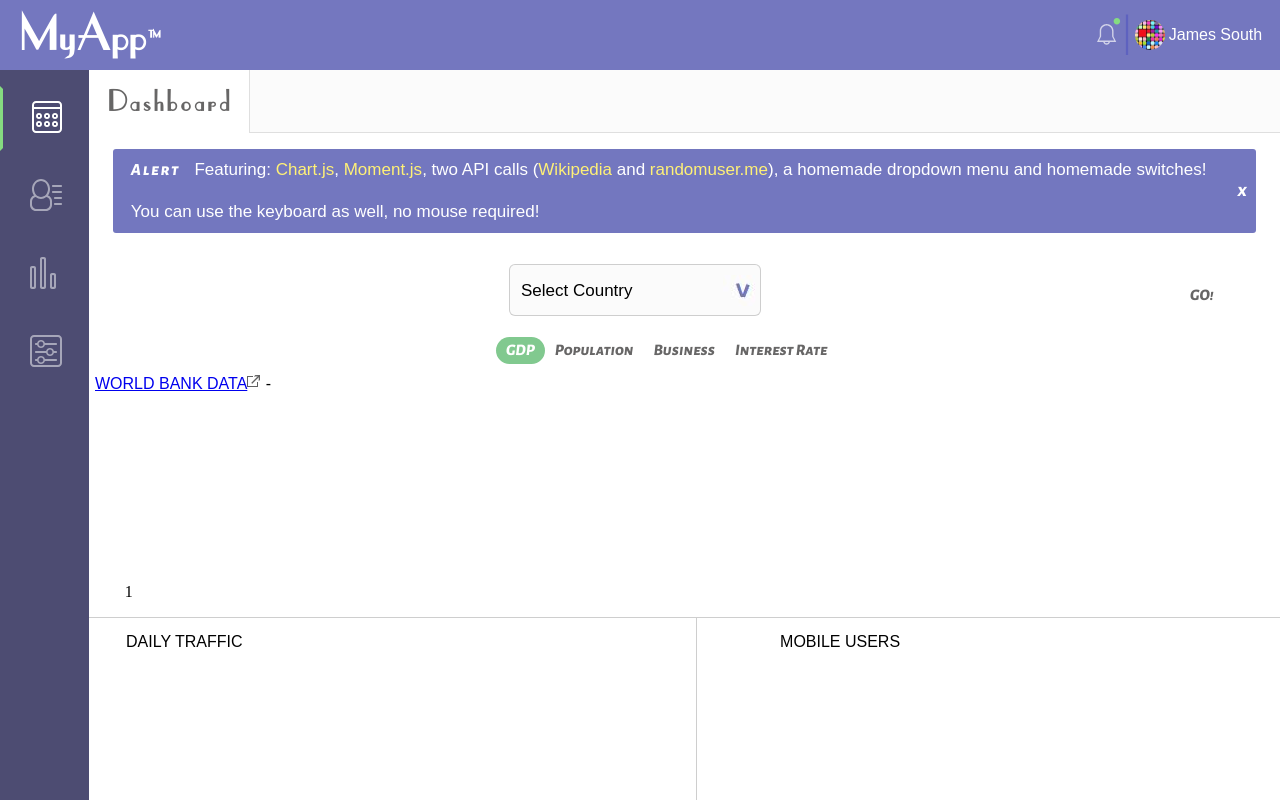
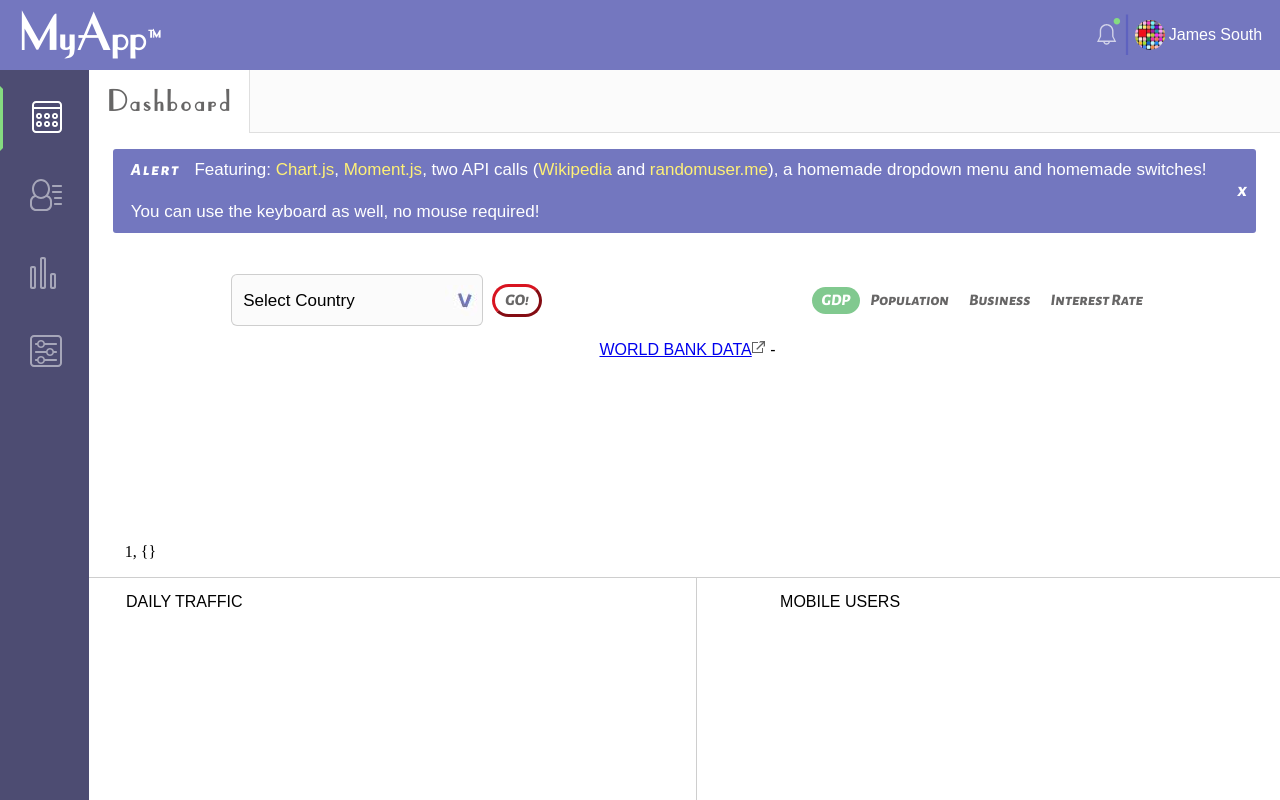
Before and after one commit to jamessouth/dashboard, a Vue app in the folder web-app-dashboard/: page /#/1 in a window 1280 px wide. Shown: the top 800 px of the page. Built offline with nearby package versions, Linux system fonts and the light colour scheme.

Commit message:
begin store

```diff
--- a/web-app-dashboard/src/components/LineChart.vue
+++ b/web-app-dashboard/src/components/LineChart.vue
@@ -1,13 +1,13 @@
 <template>
   <div class="line-chart">
     <canvas></canvas>
-    <p>{{ country }}</p>
+    <p>{{ country }}, {{ this.$store.state.data }}</p>
   </div>
 </template>
 
 <script>
 export default {
-  props: ['country'],
+  props: ['country', 'data'],
   name: 'LineChart',
 };
 </script>
--- a/web-app-dashboard/src/components/LineChartControls.vue
+++ b/web-app-dashboard/src/components/LineChartControls.vue
@@ -1,27 +1,21 @@
 <template>
-
   <div id="visits" class="line-controls">
-
-    <!-- <div class="dropdown"> -->
-      <select @change="changeCountry">
+    <div class="dropdown">
+      <select>
         <option selected disabled value="">Select Country</option>
       </select>
-      <button>GO!</button>
-    <!-- </div> -->
-
+      <button @click="changeCountry">GO!</button>
+    </div>
     <div class="line-buttons">
       <button class="line-selected">GDP</button>
       <button>Population</button>
       <button>Business</button>
       <button>Interest Rate</button>
     </div>
-
     <p>
       <a class="newwindow" rel="noopener noreferrer" target="_blank" href="https://data.worldbank.org/">world bank data</a> - <span id="wbdata"></span>
     </p>
-
   </div>
-
 </template>
 
 <script>
@@ -30,14 +24,19 @@ import countries from '@/assets/iso2countries';
 export default {
   name: 'LineChartControls',
   methods: {
-    changeCountry(e) {
-      console.log(e);
+    changeCountry() {
+      const country = document.querySelector('select').selectedOptions;
+      this.$router.push(`/${country[0].value}`.toLowerCase().replace(/ /g, '-'));
+      this.$store.dispatch('getData', {
+        countryCode: country[0].code.toLowerCase(),
+      });
+      console.log(country[0].value, country[0].code);
     },
   },
   mounted() {
     for (let i = 0; i < countries.length; i += 1) {
       const opt = document.createElement('option');
-      opt.value = `${countries[i].code}`;
+      opt.code = `${countries[i].code}`;
       opt.textContent = `${countries[i].country}`;
       document.querySelector('select').appendChild(opt);
     }
@@ -50,22 +49,20 @@ export default {
   @import url('https://fonts.googleapis.com/css?family=Alegreya+Sans:300');
   .line-controls{
     margin-top: 2em;
-
     display: grid;
     justify-items: center;
-    /* align-items: center; */
     grid-template-columns: 1fr;
-    grid-template-rows: 66px 30px 60px 20px;
-    grid-template-areas: "select"
-    "go"
-    "line"
-    "para";
-    /* align-items: center; */
+    grid-template-rows: 100px 60px 20px;
+    grid-template-areas: "drop" "line" "para";
   }
-
+  .dropdown{
+    grid-area: drop;
+    display: flex;
+    flex-direction: column;
+    justify-content: space-between;
+  }
   .line-buttons{
     display: flex;
-    justify-content: center;
     align-self: center;
     grid-area: line;
   }
@@ -78,10 +75,6 @@ export default {
   }
   a{
     text-decoration: underline;
-  }
-  select + button{
-    grid-area: go;
-    align-self: end;
   }
   button{
     font-family: 'Alegreya Sans SC', sans-serif;
@@ -99,6 +92,11 @@ export default {
   button:focus{
     outline: 2px solid #7377bf;
   }
+  select + button{
+    border-style: outset;
+    border-radius: 20px;
+    border-color: #d81420;
+  }
   .newwindow::after{
     content: '';
     display: inline-block;
@@ -113,7 +111,6 @@ export default {
     border-radius: 50px;
   }
   select{
-    grid-area: select;
     outline: none;
     width: 250px;
     height: 50px;
@@ -139,71 +136,42 @@ export default {
   option{
     color: #676666;
   }
-
   @media screen and (max-width: 399px){
-
     #visits:target > p{
       top: 67px;
     }
   }
-
-  @media screen and (min-width: 342px){
-
+  @media screen and (min-width: 400px){
+    .dropdown{
+      flex-direction: row;
+      align-items: center;
+      width: 310px;
+    }
     .line-controls{
-      /* margin-top: 2em;
-      display: grid;
-      justify-items: center;
-      align-items: start;
-      grid-template-columns: 1fr; */
-      grid-template-rows: 66px 30px 50px 20px;
-      /* grid-template-areas: "select" "go" "line" "para"; */
+      grid-template-rows: 60px 50px 30px;
     }
-
-
+    p{
+      align-self: center;
+    }
   }
-
-  @media screen and (min-width: 400px){
-
-    .line-controls{
-      /* margin-top: 2em;
-      display: grid; */
-      /* justify-items: center; */
-      /* align-items: start; */
-      grid-template-columns: 1fr 100px;
-      grid-template-rows: 60px 50px 30px;
-      grid-template-areas: "select go" "line line" "para .";
-    }
-    select + button{
-      align-self: center;
-      justify-self: start;
-    }
-
-
-  }
-
   @media screen and (min-width: 400px) and (max-width: 767px){
     #visits:target > p{
       top: 54px;
     }
   }
-
   @media screen and (max-width: 767px){
-
     #visits:target{
       padding-top: 41px;
     }
   }
-
-  @media screen and (min-width: 1024px){
+  @media screen and (min-width: 768px){
+    .line-controls{
+      grid-template-columns: 1fr 1fr;
+      grid-template-rows: 70px 30px;
+      grid-template-areas: "drop line" "para para";
+    }
     p{
-      /* left: 14px;
-      top: 50%;
-      transform: translateY(-50%); */
-    }
-    .line-buttons{
-      justify-content: flex-end;
-      padding-right: 3%;
+      justify-self: auto;
     }
   }
-
 </style>
--- a/web-app-dashboard/src/store.js
+++ b/web-app-dashboard/src/store.js
@@ -6,14 +6,51 @@ Vue.use(Vuex);
 export default new Vuex.Store({
   state: {
     name: 'James South',
+    data: {},
   },
   getters: {
 
   },
   mutations: {
+    addData(state, payload) {
+      // console.log(state);
 
+      state.data = {
+        ...state.data,
+        [payload.countryCode.countryCode]: {
+          years: payload.years,
+          data: payload.data,
+        },
+      };
+
+      // console.log(state);
+    },
   },
   actions: {
+    async getData(context, countryCode) {
+      const slimData = {
+        years: [],
+        data: [],
+        countryCode,
+      };
+      console.log(context, countryCode.countryCode);
+      let data = await fetch(`http://api.worldbank.org/v2/countries/${countryCode.countryCode}/indicators/NY.GDP.PCAP.KD?MRV=5&format=json`);
+      console.log('data fetch');
 
+      if (data.ok) {
+        data = await data.json();
+      } else {
+        throw new Error('Network problem - response not ok');
+      }
+
+      console.log(data);
+      await data[1].forEach((x) => {
+        slimData.years.push(x.date);
+        slimData.data.push(x.indicator.id.includes('POP') ? x.value : (Math.round(x.value * 100) / 100).toFixed(2));
+      });
+
+      console.log(slimData);
+      context.commit('addData', slimData);
+    },
   },
 });
```
Also changed, not shown: web-app-dashboard/.eslintrc.js.
